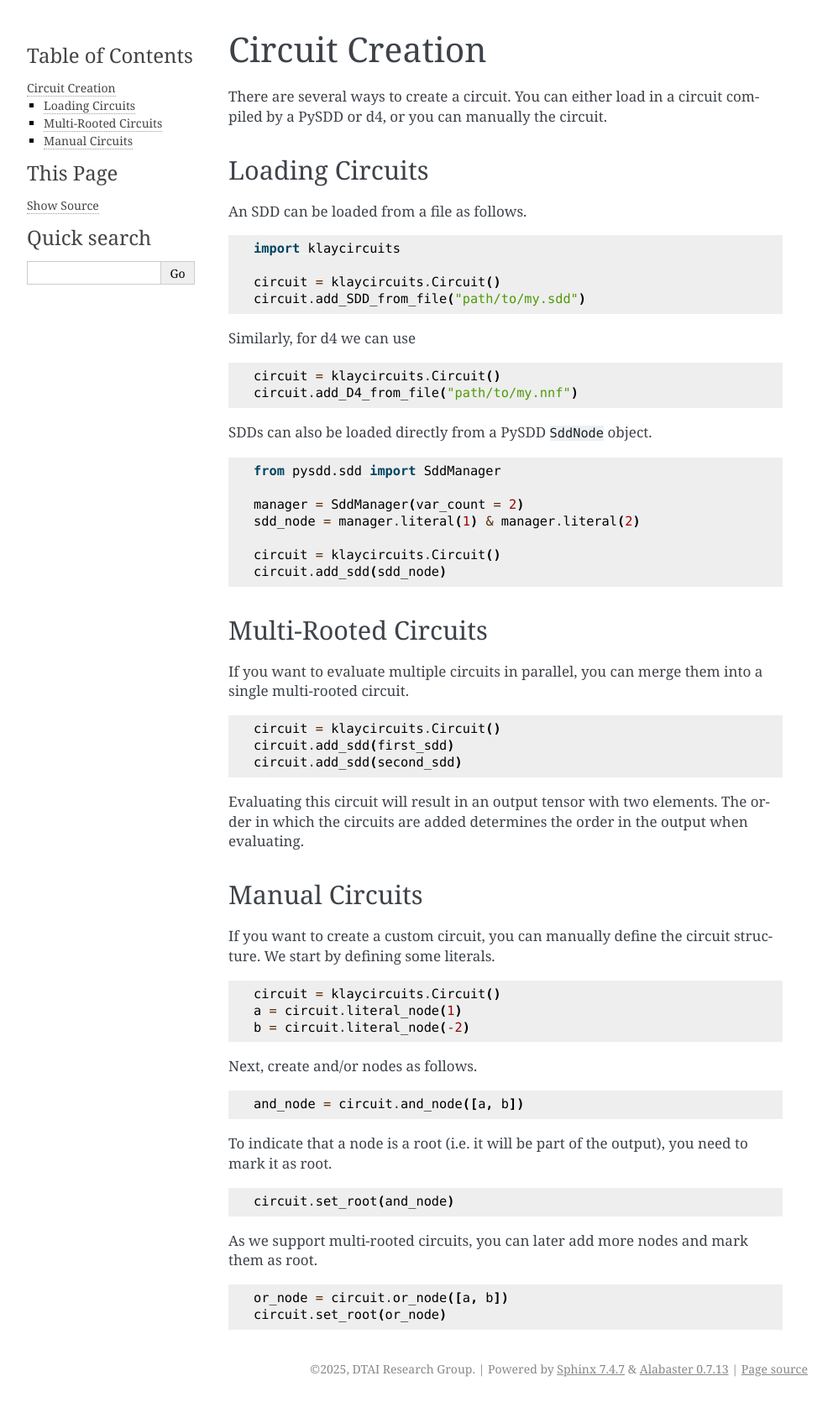
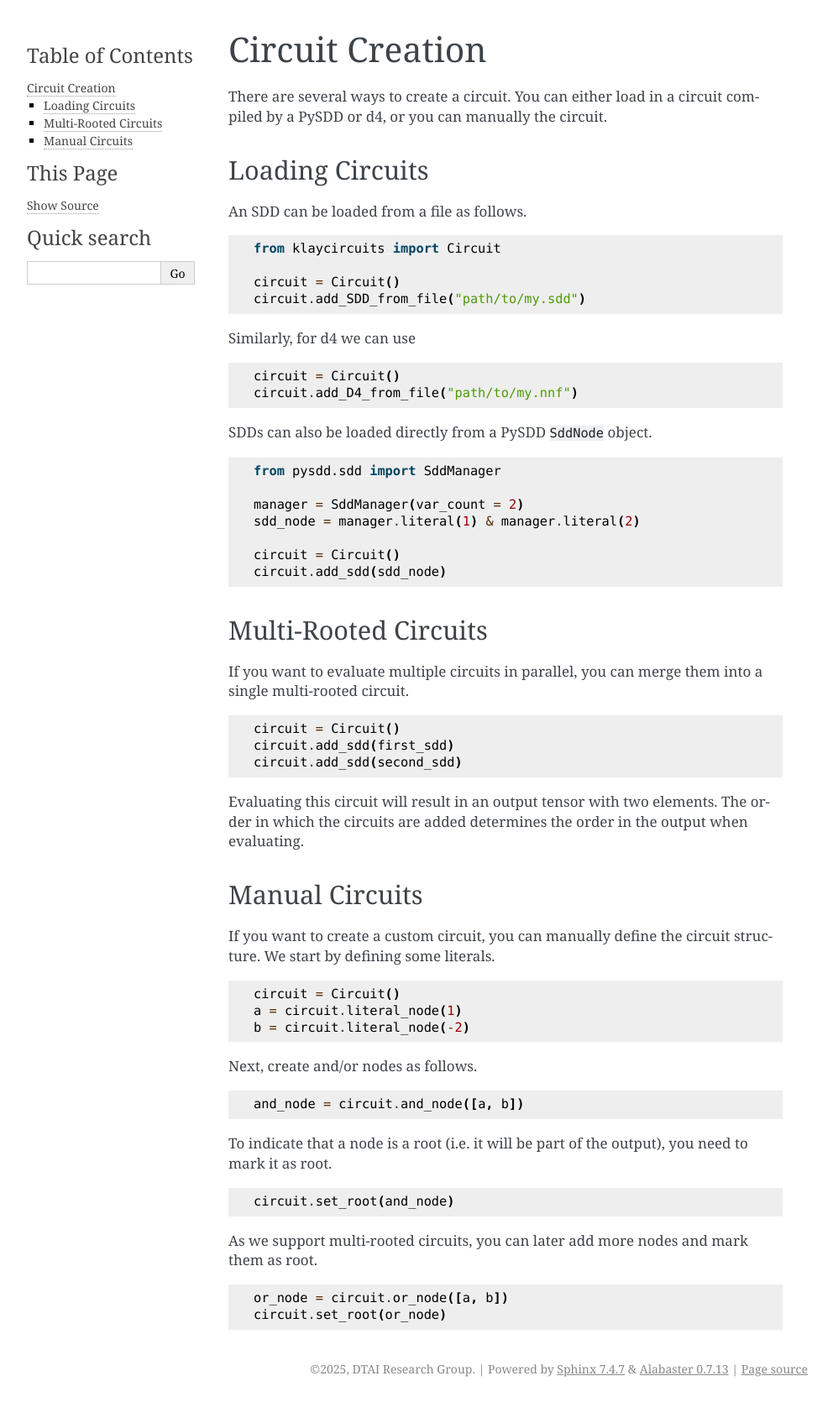
Before and after one commit to ML-KULeuven/klay, a Sphinx documentation site: the page built from docs/circuit_creation.rst, in a window 1280 px wide. Shown: the whole page at 84% size, without its empty margins (148-1140 px from the left). Built offline with Sphinx 7.4.7, drawn with Linux system fonts in a browser that asks for light colours.

```diff
--- a/docs/circuit_creation.rst
+++ b/docs/circuit_creation.rst
@@ -12,16 +12,16 @@ An SDD can be loaded from a file as follows.
 
 .. code-block:: Python
 
-   import klaycircuits
+   from klaycircuits import Circuit
 
-   circuit = klaycircuits.Circuit()
+   circuit = Circuit()
    circuit.add_SDD_from_file("path/to/my.sdd")
 
 Similarly, for d4 we can use
 
 .. code-block:: Python
 
-   circuit = klaycircuits.Circuit()
+   circuit = Circuit()
    circuit.add_D4_from_file("path/to/my.nnf")
 
 SDDs can also be loaded directly from a PySDD :code:`SddNode` object.
@@ -33,7 +33,7 @@ SDDs can also be loaded directly from a PySDD :code:`SddNode` object.
    manager = SddManager(var_count = 2)
    sdd_node = manager.literal(1) & manager.literal(2)
 
-   circuit = klaycircuits.Circuit()
+   circuit = Circuit()
    circuit.add_sdd(sdd_node)
 
 
@@ -44,7 +44,7 @@ If you want to evaluate multiple circuits in parallel, you can merge them into a
 
 .. code-block:: Python
 
-   circuit = klaycircuits.Circuit()
+   circuit = Circuit()
    circuit.add_sdd(first_sdd)
    circuit.add_sdd(second_sdd)
 
@@ -60,7 +60,7 @@ We start by defining some literals.
 
 .. code-block:: Python
 
-    circuit = klaycircuits.Circuit()
+    circuit = Circuit()
     a = circuit.literal_node(1)
     b = circuit.literal_node(-2)
 
--- a/docs/conf.py
+++ b/docs/conf.py
@@ -14,7 +14,13 @@ release = '0.1'
 # -- General configuration ---------------------------------------------------
 # https://www.sphinx-doc.org/en/master/usage/configuration.html#general-configuration
 
-extensions = []
+extensions = [
+    "sphinx.ext.duration",
+    "sphinx.ext.doctest",
+    "sphinx.ext.autodoc",
+    "sphinx.ext.autosummary",
+    "sphinx.ext.intersphinx",
+]
 
 templates_path = ['_templates']
 exclude_patterns = ['_build', 'Thumbs.db', '.DS_Store']
--- a/docs/index.rst
+++ b/docs/index.rst
@@ -23,3 +24,5 @@ Contents
    Home <self>
    quickstart
    circuit_creation
+   circuit_eval
+   api
```
Also changed, not shown: other parts of docs/index.rst (+1 -0 lines), docs/api.rst (added, +7 -0 lines), docs/circuit_eval.rst (added, +16 -0 lines), docs/quickstart.rst (+5 -11 lines).
